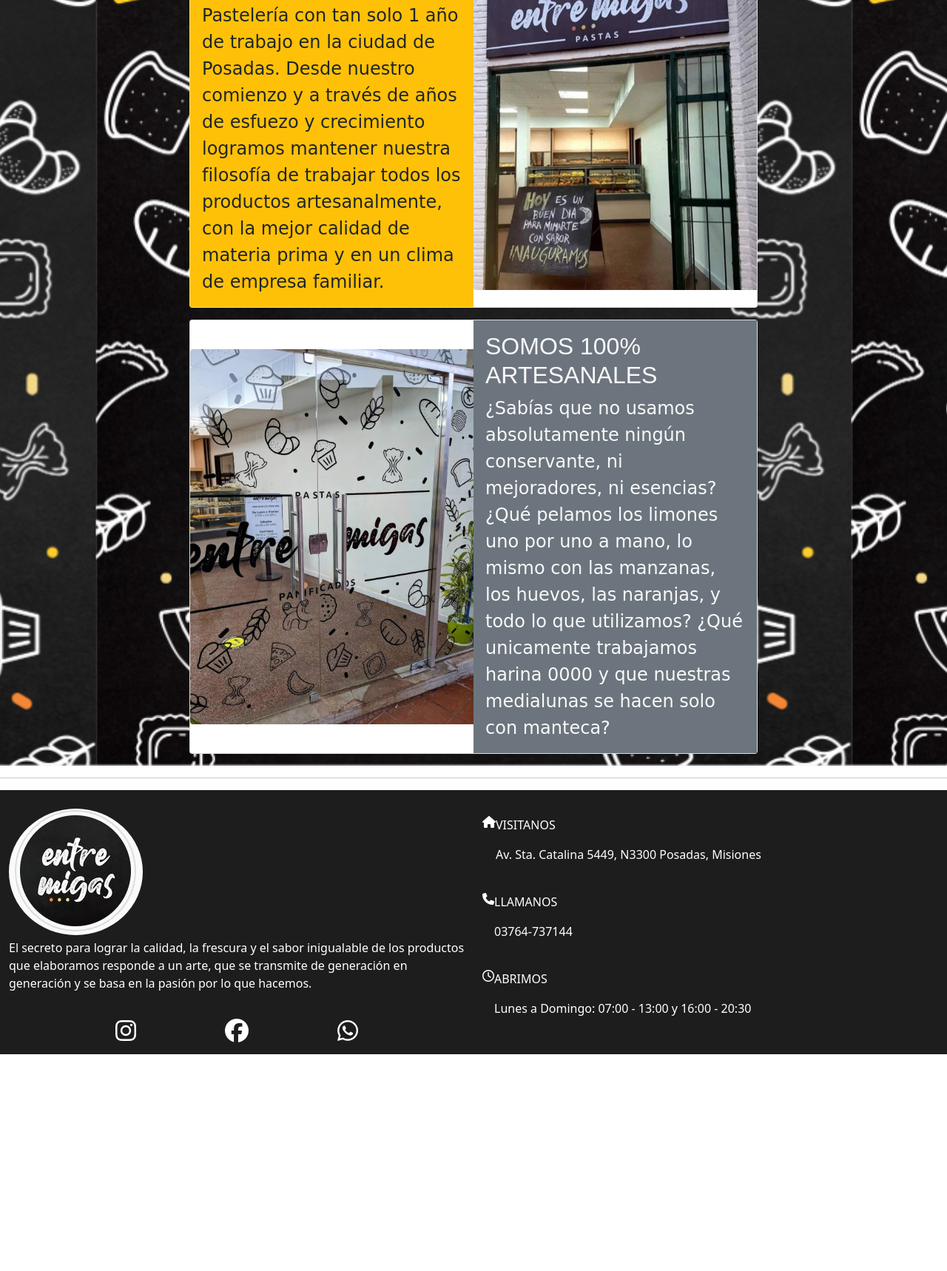
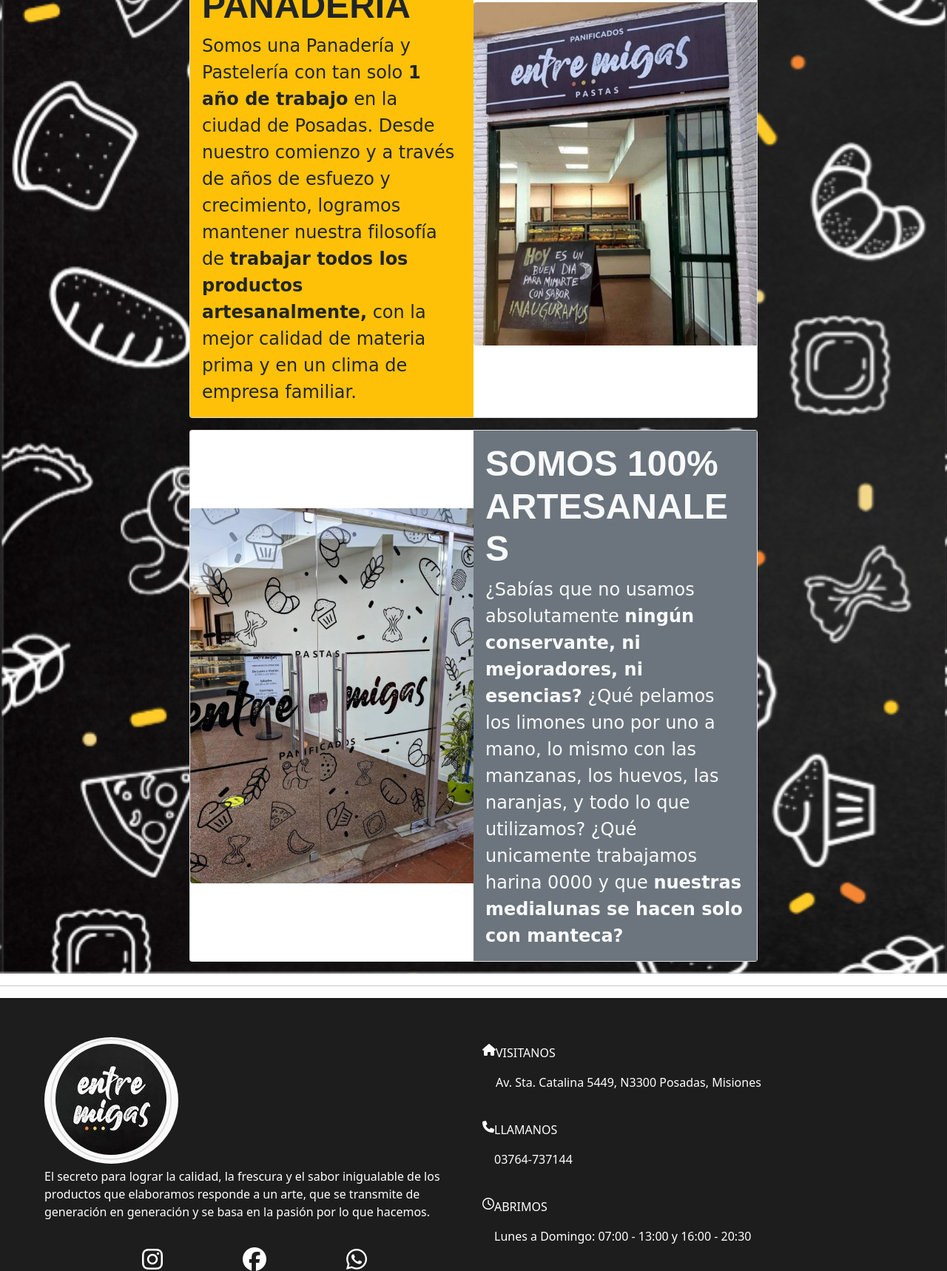
Before and after one commit to Ivangold91/proyecto_dw_entremigas, a website: page pages/nosotros.html in a window 1280 px wide. Shown: the part 463-2181 px from the top of the page at 74% size. Before the commit the page ends 1888 px from the top, so only its background shows below. Drawn offline with Linux system fonts and the light colour scheme; a web font is replaced by a local one.

Commit message:
ultimas modificaciones del trabajo final

```diff
--- a/pages/nosotros.html
+++ b/pages/nosotros.html
@@ -63,11 +63,11 @@
             <div class="row g-0 justify-content-center align-items-center">
                 <div class=" col-sm-12 col-md-6">
                     <div class="card-body bg-warning">
-                      <h3 class="card-title letra-tipos-productos">NUESTRA PANADERIA</h3>
-                      <p class="card-text letra-lista-productos">Somos una Panadería y Pastelería con tan solo 1 año de trabajo
+                      <h3 class="card-title tituloNosotros">NUESTRA PANADERIA</h3>
+                      <p class="card-text textoNosotros">Somos una Panadería y Pastelería con tan solo <b> 1 año de trabajo</b>
                         en la ciudad de Posadas. Desde nuestro comienzo y a través de
-                        años de esfuezo y crecimiento logramos mantener nuestra
-                        filosofía de trabajar todos los productos artesanalmente, con la
+                        años de esfuezo y crecimiento, logramos mantener nuestra
+                        filosofía de <b>trabajar todos los productos artesanalmente,</b> con la
                         mejor calidad de materia prima y en un clima de empresa
                         familiar.</p>
                     </div>
@@ -87,13 +87,13 @@
                 </div>
                 <div class=" col-sm-12 col-md-6">
                     <div class="card-body bg-secondary text-light">
-                      <h3 class="card-title letra-tipos-productos">SOMOS 100% ARTESANALES</h3>
-                      <p class="card-text letra-lista-productos">¿Sabías que no usamos absolutamente ningún conservante,
-                        ni mejoradores, ni esencias? ¿Qué pelamos los limones uno
+                      <h3 class="card-title tituloNosotros">SOMOS 100% ARTESANALES</h3>
+                      <p class="card-text textoNosotros">¿Sabías que no usamos absolutamente <b>ningún conservante,
+                        ni mejoradores, ni esencias?</b> ¿Qué pelamos los limones uno
                         por uno a mano, lo mismo con las manzanas, los huevos, las
                         naranjas, y todo lo que utilizamos? ¿Qué unicamente
-                        trabajamos harina 0000 y que nuestras medialunas se
-                        hacen solo con manteca?</p>
+                        trabajamos harina 0000 y que <b>nuestras medialunas se
+                            hacen solo con manteca?</b></p>
                     </div>
                 </div>
             </div>
@@ -104,7 +104,7 @@
     <hr>
 
     <footer class="footer container-fluid">
-        <div class="row justify-content-center align-items-center bloqueFooter">
+        <div class="row justify-content-center align-items-center bloqueFooter py-5 px-5">
             <div class="col-sm-12 col-md-6">
                 <img src="../assets/img/logo_entremigas.JPG" class="logoNavbar rounded-circle" alt="logo Entremigas">
                 <p class="">
@@ -121,7 +121,7 @@
             </div>
 
             <div class="col-sm-12 col-md-6 d-flex flex-column">
-                <div class="texto-footer">
+                <div class="texto-footer bloqueInfoFooter">
                     <i class="fa-solid fa-house"></i>
                     <div>
                         <p>VISITANOS</p>
--- a/scss/_footer.scss
+++ b/scss/_footer.scss
@@ -17,3 +17,11 @@
     .texto-footer {
         display: flex;  }
 }
+
+@media screen and (max-width: 768px) {
+
+
+    .bloqueInfoFooter {
+        margin-top: 70px;
+    }
+}
--- /dev/null
+++ b/scss/_mainnosotros.scss
@@ -0,0 +1,10 @@
+.textoNosotros {
+    font-family: $tipografia-textocards;
+    font-size: map-get($map: $mapa-tamañosFuentes, $key: fuente-xs );
+}
+
+.tituloNosotros {
+    font-family: $tipografia-tituloprincipal;
+    font-size: map-get($map: $mapa-tamañosFuentes, $key: fuente-m );
+    font-weight: bold;
+}
--- a/scss/estilos.scss
+++ b/scss/estilos.scss
@@ -6,19 +6,8 @@
 @import "header.scss";
 @import "mainindex.scss";
 @import "mainproductos.scss";
+@import "mainnosotros.scss";
 @import "maincontacto.scss";
 @import "mainsucursales.scss";
 
 @import "footer.scss";
-
-
-
-
-
-// .img {
-//     height: 100vh;  }
-
-// .imgPastas {
-//     max-width: auto;
-//     height: 100%;
-//     object-fit: contain;   }
```
Also changed, not shown: index.html (+3 -3 lines), pages/404.html (+2 -2 lines), pages/contacto.html (+3 -3 lines), pages/productos.html (+2 -2 lines), pages/sucursales.html (+2 -2 lines), css/estilos.css, 1 other file.
